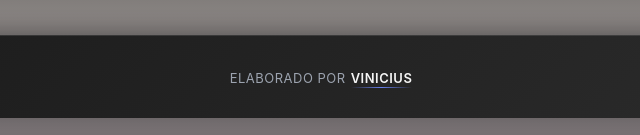
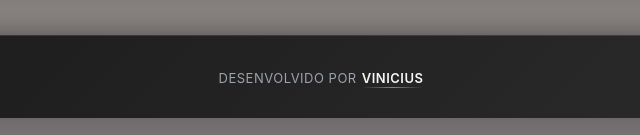
Before and after one commit to costacamargo1/calculadoracotacao, a plain HTML site: page INDEX.html in a window 1280 px wide. Shown: the part 1327-1462 px from the top of the page, 319-959 px from the left. Drawn offline with Linux system fonts and the light colour scheme.

Commit message:
Mudança no rodapé

```diff
--- a/INDEX.html
+++ b/INDEX.html
@@ -1283,7 +1283,7 @@ window.addEventListener('load', () => {
     Limpar Tudo 🗑️
 </button>
 <footer>
-    <span>Elaborado por</span><strong>Vinicius</strong>
+    <span>Desenvolvido por</span><strong>Vinicius</strong>
 </footer>
 </body>
 </html>
```
